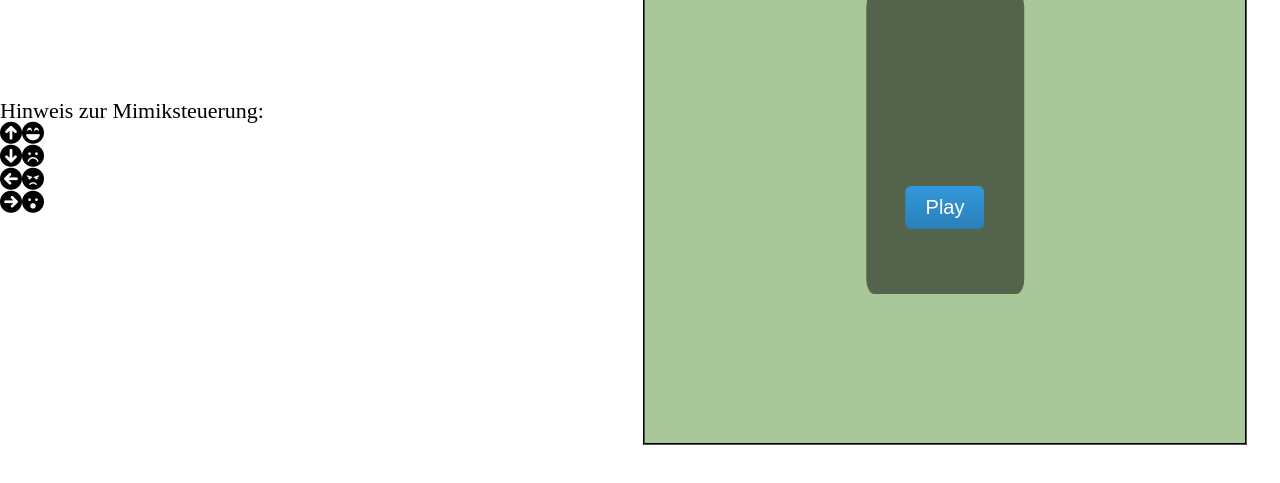
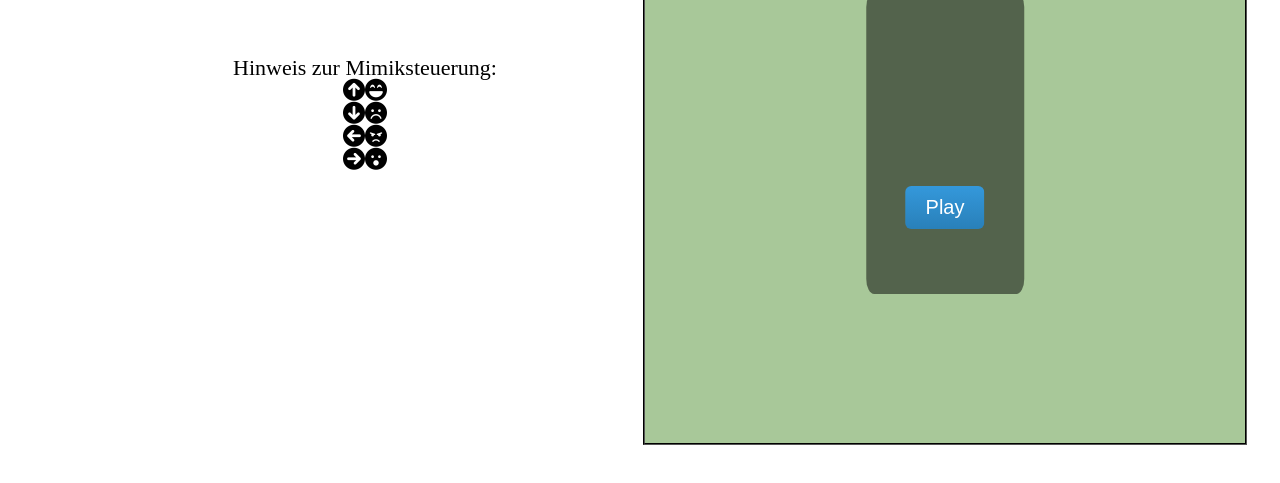
Before and after one commit to yininggaoini/Projekt_snakegame, a website: page docs/index.html in a window 1280 px wide. Shown: the part 159-642 px from the top of the page. Drawn offline with nearby package versions, Linux system fonts and the light colour scheme; no server answers.

Commit message:
half CSS and hint about expression

```diff
--- a/docs/index.html
+++ b/docs/index.html
@@ -6,7 +6,7 @@
   <title>JavaScript Snake Game</title>
   <link rel='stylesheet' href='https://cdnjs.cloudflare.com/ajax/libs/font-awesome/6.0.0/css/all.min.css'>
   <link rel="stylesheet" href="./style.css">
-
+    <!-- gitHub Token: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 -->
 </head>
 <body>
 <!-- partial:index.partial.html -->
@@ -37,23 +37,13 @@
 
             <div id='facePart' class="container">
                 <video id="video" width="310" height="210" autoplay muted></video>
-                <div id='joyInfo'>
-                    <table>
-                        <thead>
-                            <tr><th></th></tr>
-                        </thead>
-                    </table>
+                <div class="hinweis" id='joyInfo'>Hinweis zur Mimiksteuerung:<br>
+                    <i class="fa-solid fa-circle-arrow-up"></i><i class="fa-solid fa-face-laugh-beam"></i><br>
+                    <i class="fa-solid fa-circle-arrow-down"></i><i class="fa-solid fa-face-frown"></i><br>
+                    <i class="fa-solid fa-circle-arrow-left"></i><i class="fa-solid fa-face-angry"></i><br>
+                    <i class="fa-solid fa-circle-arrow-right"></i><i class="fa-solid fa-face-surprise"></i>
                 </div>
             </div>
-
-            <div class="hinweis">Hinweis zur Mimiksteuerung:<br>
-                <i class="fa-solid fa-circle-arrow-up"></i><i class="fa-solid fa-face-laugh-beam"></i><br>
-                <i class="fa-solid fa-circle-arrow-down"></i><i class="fa-solid fa-face-frown"></i><br>
-                <i class="fa-solid fa-circle-arrow-left"></i><i class="fa-solid fa-face-angry"></i><br>
-                <i class="fa-solid fa-circle-arrow-right"></i><i class="fa-solid fa-face-surprise"></i>
-            </div>
-
-
         </div>
 
 
```
